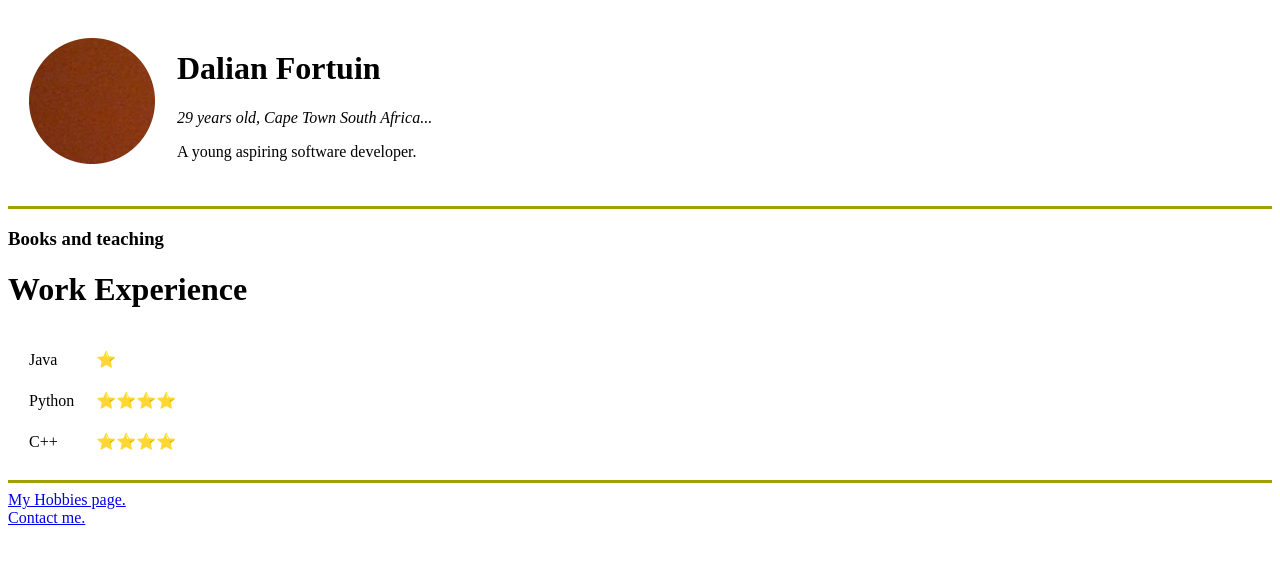
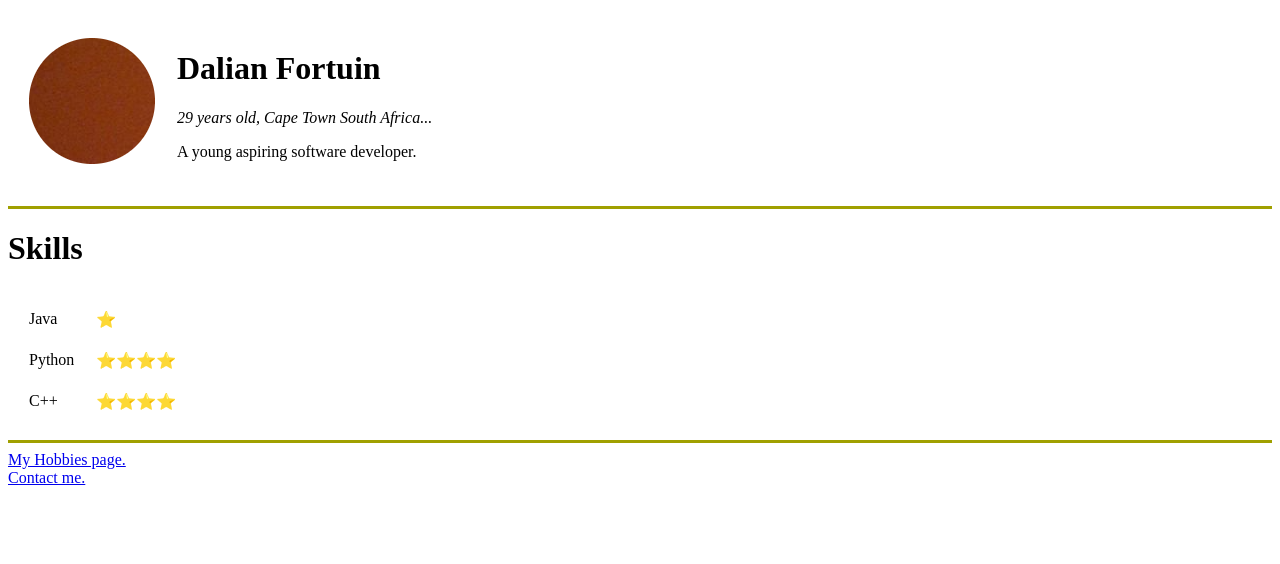
Before and after one commit to Dfortuin123/cv, a plain HTML site: page index.html in a window 1280 px wide. Drawn offline with Linux system fonts and the light colour scheme.

Commit message:
Update index.html

```diff
--- a/index.html
+++ b/index.html
@@ -18,8 +18,7 @@
 
 
   <hr size ="3" color = "aqau"/>
-  <h3>Books and teaching</h3>
-<h1> Work Experience </h1>
+<h1> Skills </h1>
 
 <table cellspacing="20" >
   <tr>
```
